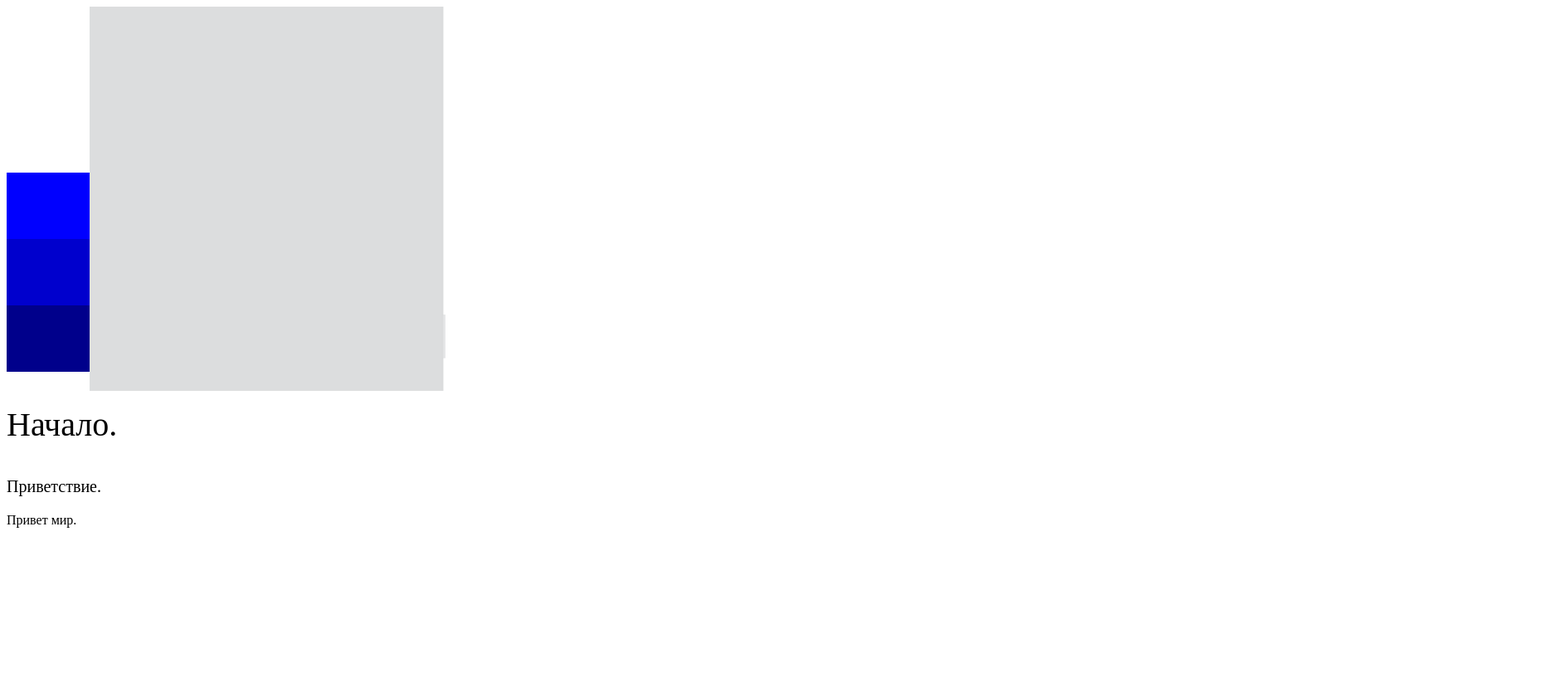
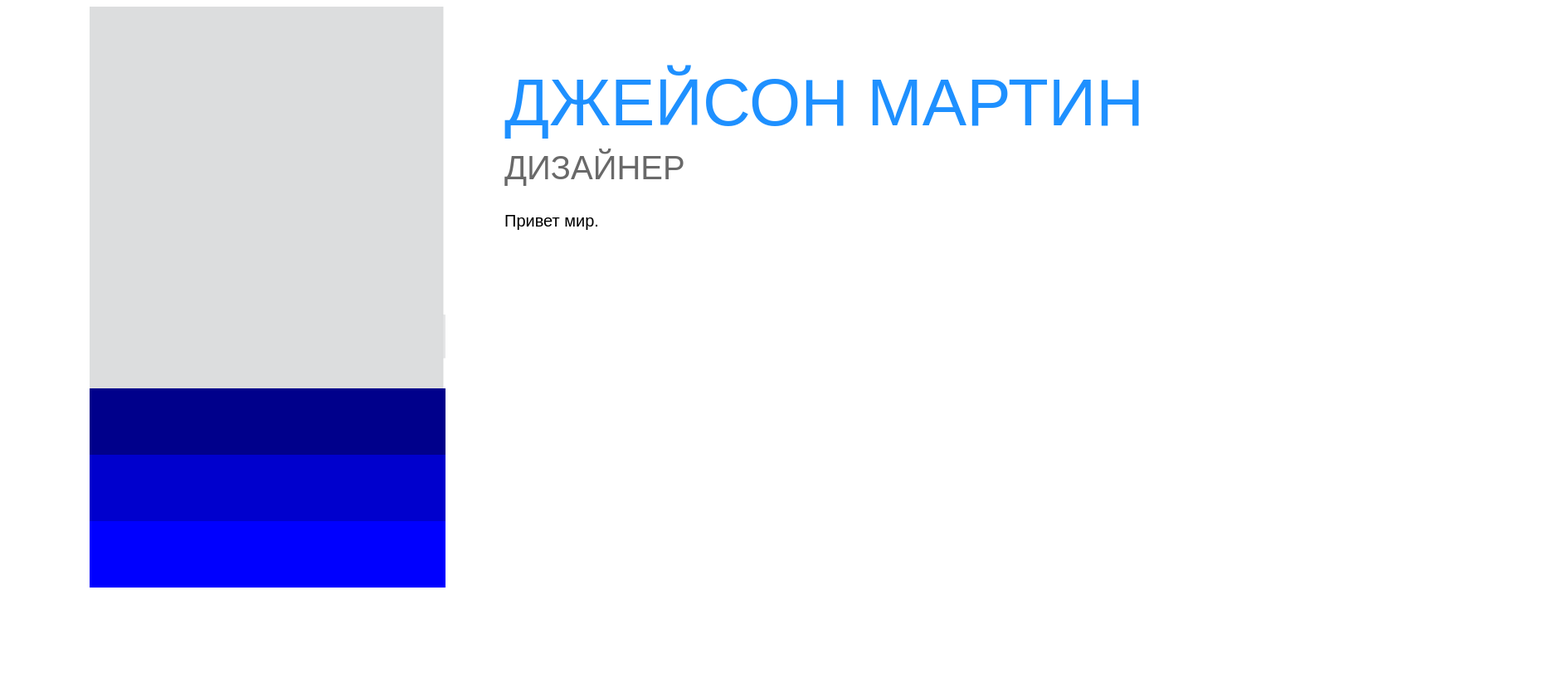
Before and after one commit to Rafc122/Start_learn, a plain HTML site: page index.html in a window 1280 px wide. Shown: the whole page at 83% size, 1872 px wide, since content can reach past the window. Drawn offline with Linux system fonts and the light colour scheme.

Commit message:
Pozicionirovanie

```diff
--- a/index.css
+++ b/index.css
@@ -1,32 +1,52 @@
-#photo {
+#portret {
   position: relative;
   height: 200px;
-  width: 50%;
   left: 100px;
-  bottom: left;
 }
-#text {
-  text-align: center;
+#text_first {
   font-family: sans-serif;
+  position: relative;
+  bottom: 450px;
+  left: 600px;
+  font-size: 80px;
+  color: #1E90FFFF;
+}
+#text_two {
+  font-family: sans-serif;
+  position: relative;
+  left: 600px;
+  bottom: 520px;
+  font-size: 40px;
+  color: #696969
+}
+#text_three {
+  font-family: sans-serif;
+  position: relative;
+  left: 600px;
+  bottom: 530px;
+  font-size: 20px;
 }
 #sait {
   width: 429px;
   height: 80px;
-  background: #00008B;
+  position: relative;
+  left: 100px;
+  top: 260px;
+  background: #0000FF;
 }
 #mail {
   width: 429px;
   height: 80px;
   background: #0000CD;
+  position: relative;
+  left: 100px;
+  top: 260px;
 }
 #phone {
   width: 429px;
   height: 80px;
-  background: #0000FF;
+  background: #00008B;
+  position: relative;
+  left: 100px;
+  top: 260px;
 }
-#text_first {
-  font-size: 40px;
-}
-#text_two {
-  font-size: 20px;
-}
--- a/index.html
+++ b/index.html
@@ -5,10 +5,12 @@
   <link rel="stylesheet" href="index.css">
  </head>
  <body>
-     <div id="photo">
+<div class="photo">
+     <div id="portret">
          <img src="./photo.png" alt="photo">
      </div>
-     <div class="figure">
+</div>
+     <div class="block">
      <div id="phone">
      </div>
      <div id="mail">
@@ -17,8 +19,8 @@
      </div>
     </div>
      <div class="text">
-          <p id="text_first">Начало.</p>
-          <p id="text_two">Приветствие.</p>
+          <p id="text_first">ДЖЕЙСОН МАРТИН</p>
+          <p id="text_two">ДИЗАЙНЕР</p>
           <p id="text_three">Привет мир.</p>
      </div>
  </body>
```
